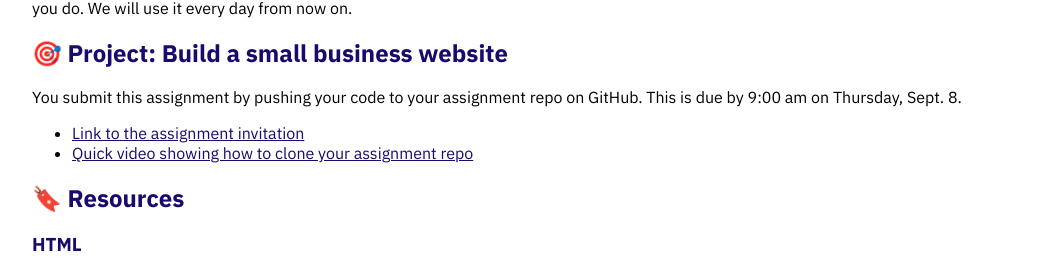
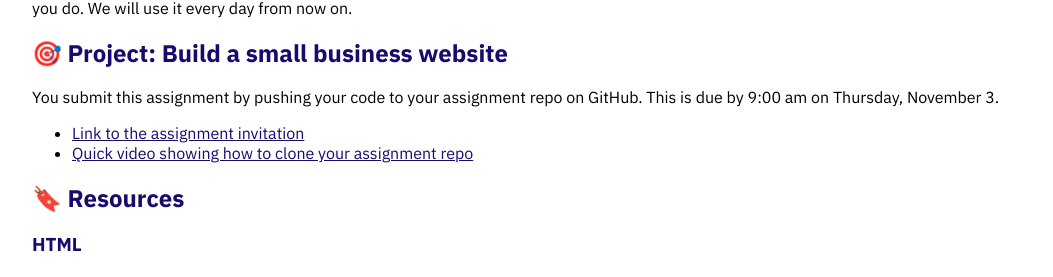
Before and after one commit to Momentum-Team-16/momentum-team-16.github.io, a Jekyll site: the page built from _posts/2022-11-01-html.md, in a window 1280 px wide. Shown: the part 1195-1472 px from the top of the page, without its empty margins (112-1165 px from the left). Built offline with Jekyll 4.4.1, drawn with Linux system fonts in a browser that asks for light colours; nearby versions of some CDN libraries.

Commit message:
fix date

```diff
--- a/_posts/2022-11-01-html.md
+++ b/_posts/2022-11-01-html.md
@@ -29,7 +29,7 @@ See [Getting Started with VS Code](https://code.visualstudio.com/docs/introvideo
 
 ## 🎯 Project: Build a small business website
 
-You submit this assignment by pushing your code to your assignment repo on GitHub. This is due by 9:00 am on Thursday, Sept. 8.
+You submit this assignment by pushing your code to your assignment repo on GitHub. This is due by 9:00 am on Thursday, November 3.
 
 - [Link to the assignment invitation]()
 - [Quick video showing how to clone your assignment repo](https://www.loom.com/share/c7871fa5f80f4cbda3dbcce36db68dab)
```
